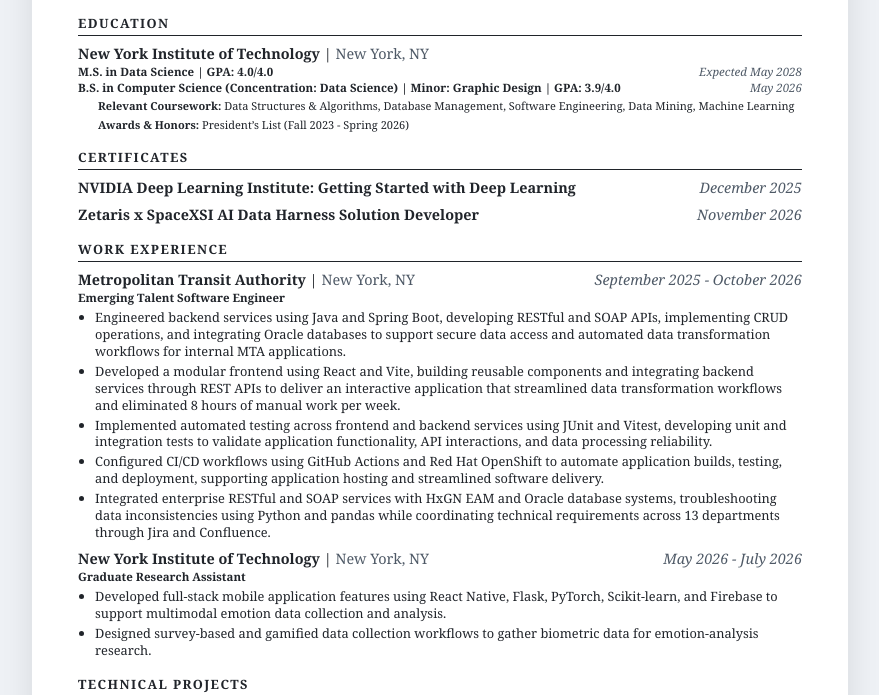
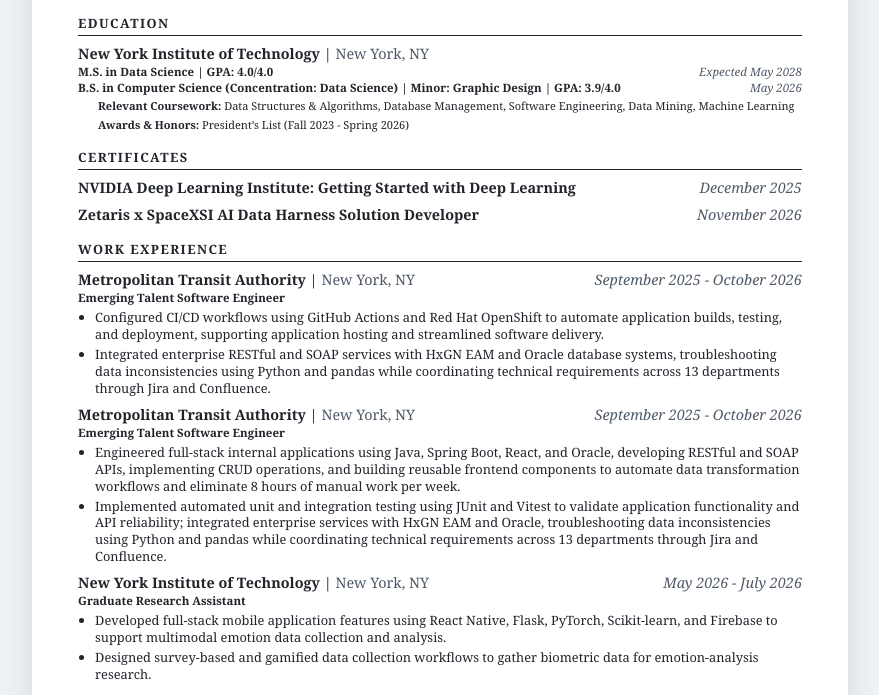
Before and after one commit to asoorooj/resume, a plain HTML site: page index.html in a window 1280 px wide. Shown: the part 120-815 px from the top of the page, without its empty margins (200-1079 px from the left). Drawn offline with Linux system fonts and the light colour scheme.

Commit message:
Revise resume entries for Metropolitan Transit Authority
Updated resume entries for the Metropolitan Transit Authority, including new responsibilities and technologies used.

```diff
--- a/index.html
+++ b/index.html
@@ -357,30 +357,6 @@
             </div>
                 <ul class="resume-list">
                     <li class="resume-list-item">
-                        Engineered backend services using Java and Spring Boot,
-                        developing RESTful and SOAP APIs, implementing CRUD
-                        operations, and integrating Oracle databases to support
-                        secure data access and automated data transformation
-                        workflows for internal MTA applications.
-                    </li>
-
-                    <li class="resume-list-item">
-                        Developed a modular frontend using React and Vite,
-                        building reusable components and integrating backend
-                        services through REST APIs to deliver an interactive
-                        application that streamlined data transformation
-                        workflows and eliminated 8 hours of
-                        manual work per week.
-                    </li>
-
-                    <li class="resume-list-item">
-                        Implemented automated testing across frontend and backend
-                        services using JUnit and Vitest, developing unit and
-                        integration tests to validate application functionality,
-                        API interactions, and data processing reliability.
-                    </li>
-
-                    <li class="resume-list-item">
                         Configured CI/CD workflows using GitHub Actions and
                         Red Hat OpenShift to automate application builds,
                         testing, and deployment, supporting application hosting
@@ -394,6 +370,45 @@
                         coordinating technical requirements across 13
                         departments through Jira and Confluence.
                     </li>
+                </ul>
+        </div>
+
+        <div class="resume-entry">
+
+            <div class="entry-header">
+                <div>
+                    <span class="entry-title">Metropolitan Transit Authority</span>
+                    <span class="entry-location">New York, NY</span>
+                </div>
+
+                <span class="entry-date">
+            September 2025 - October 2026
+          </span>
+            </div>
+
+            <div class="entry-subheader">
+          <span class="entry-position">
+            Emerging Talent Software Engineer
+          </span>
+            </div>
+                <ul class="resume-list">
+                    <li class="resume-list-item">
+                        Engineered full-stack internal applications using Java,
+                        Spring Boot, React, and Oracle, developing RESTful and
+                        SOAP APIs, implementing CRUD operations, and building
+                        reusable frontend components to automate data transformation
+                        workflows and eliminate 8 hours of manual work per week.
+                    </li>
+
+                    <li class="resume-list-item">
+                        Implemented automated unit and integration testing using
+                        JUnit and Vitest to validate application functionality and
+                        API reliability; integrated enterprise services with HxGN EAM
+                        and Oracle, troubleshooting data inconsistencies using Python
+                        and pandas while coordinating technical requirements across
+                        13 departments through Jira and Confluence.
+                    </li>
+
                 </ul>
         </div>
 
```
